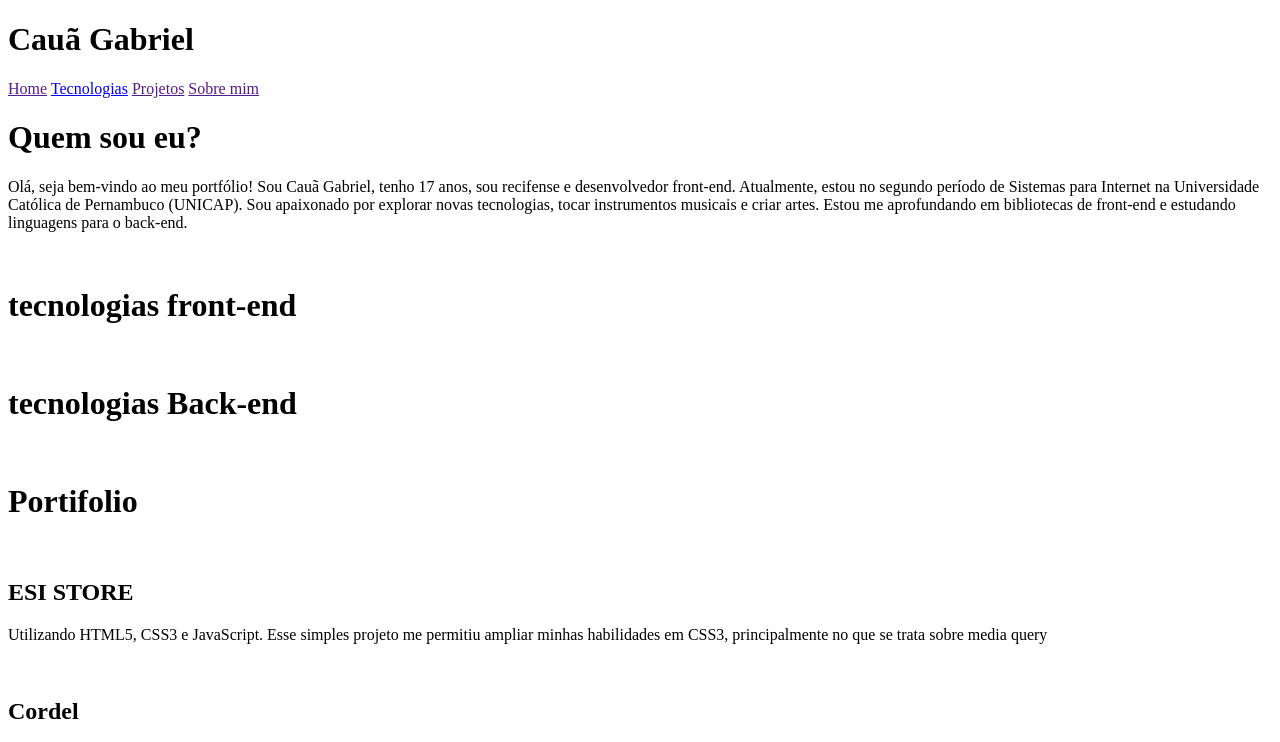
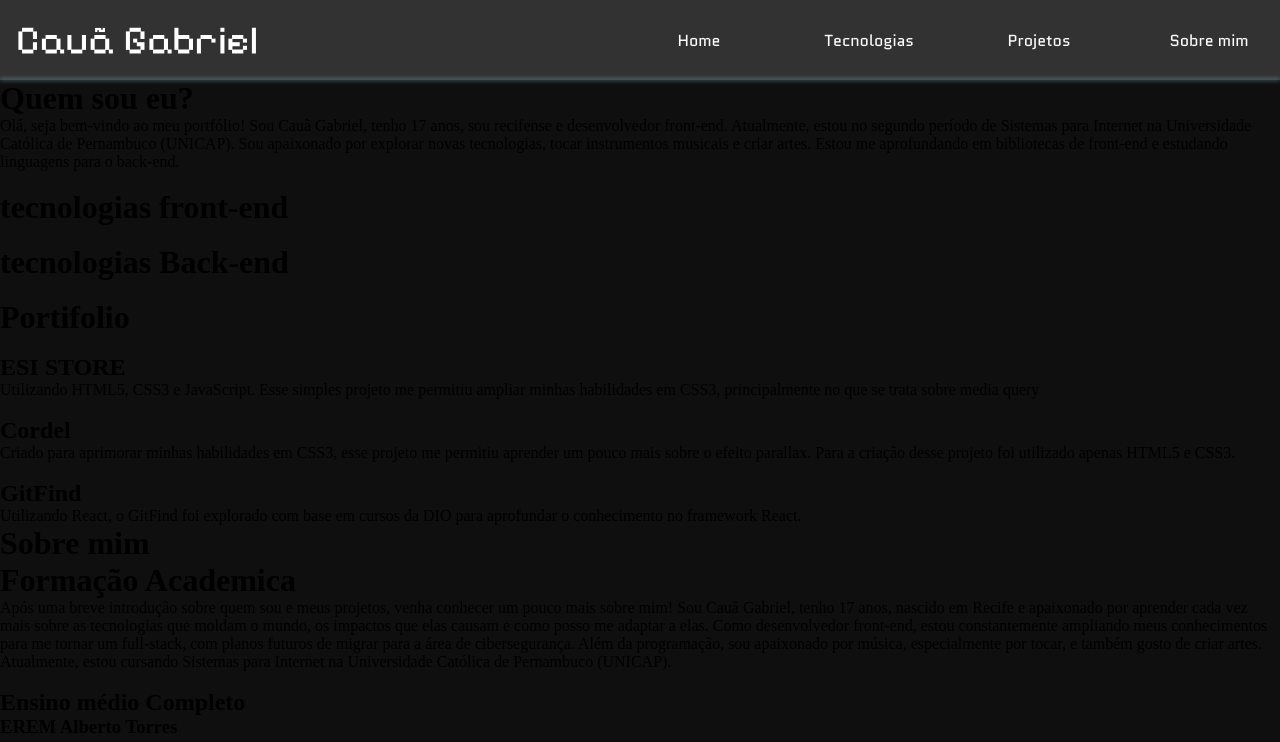
Before and after one commit to CauaGNP/Portiflio, a plain HTML site: page index.html in a window 1280 px wide. Shown: the top 742 px of the page. Drawn offline with Linux system fonts and the light colour scheme.

Commit message:
header finished

```diff
--- a/index.html
+++ b/index.html
@@ -10,10 +10,10 @@
     <header>
         <h1>Cauã Gabriel</h1>
         <div id="links">
-            <a href="">Home</a>
+            <a href="#whoIam">Home</a>
             <a href="#tecnologiesFront">Tecnologias</a>
-            <a href="">Projetos</a>
-            <a href="">Sobre mim</a>
+            <a href="#portfolio">Projetos</a>
+            <a href="#aboutMe">Sobre mim</a>
         </div>
     </header>
     <main>
--- a/styles/style.css
+++ b/styles/style.css
@@ -5,10 +5,85 @@
     --BackgroundColor: #0F0F0F;
     --SecondColor: rgba(158,221,255,90);
     --HeaderBackgroundColor: rgba(50,50,50,30);
+    --HoverColor: rgba(255,255,255,0.1);
+    --FontColor: #FFFFFF;
     --TitlesFont: "Pixelify Sans";
     --ParagraphyFont: "Quantico";
+}
+
+*{
+    margin: 0;
+    padding: 0;
+    box-sizing: border-box;
 }
 
 html{
     scroll-behavior: smooth;
 }
+
+body{
+    background-color: var(--BackgroundColor);
+}
+
+header{
+    background-color: var(--HeaderBackgroundColor);
+    color: var(--FontColor);
+
+    height: 80px;
+
+    padding: 16px;
+
+    display: flex;
+    flex-direction: row;
+    justify-content: space-between;
+    align-items: center;
+
+    position: relative;
+
+    h1{
+        font-family: var(--TitlesFont);
+        font-weight: normal;
+        font-size: 40px;
+    }
+
+    a{
+        font-family: var(--ParagraphyFont);
+        color: var(--FontColor);
+
+        text-decoration: none;
+        text-align: center;
+
+        width: 110px;
+
+        padding: 8px;
+    }
+
+    a:hover{
+        background-color: var(--HoverColor);
+
+        border-radius: 20px;
+
+        text-align: center;
+        display: flex;
+        flex-direction: column;
+        justify-content: center;
+
+        transition: all 0.5s;
+    }
+
+    &::after {
+        content: "";
+        position: absolute;
+        bottom: 0;
+        left: 0;
+        width: 100%;
+        height: 1px;
+        background-color: var(--SecondColor);
+        filter: blur(2px);
+    }
+}
+
+#links{
+    display: flex;
+    gap: 60px;
+}
```
Also changed, not shown: images/back-endImage.png (added), images/contactImage.png (added), images/front-endImage.png (added).
